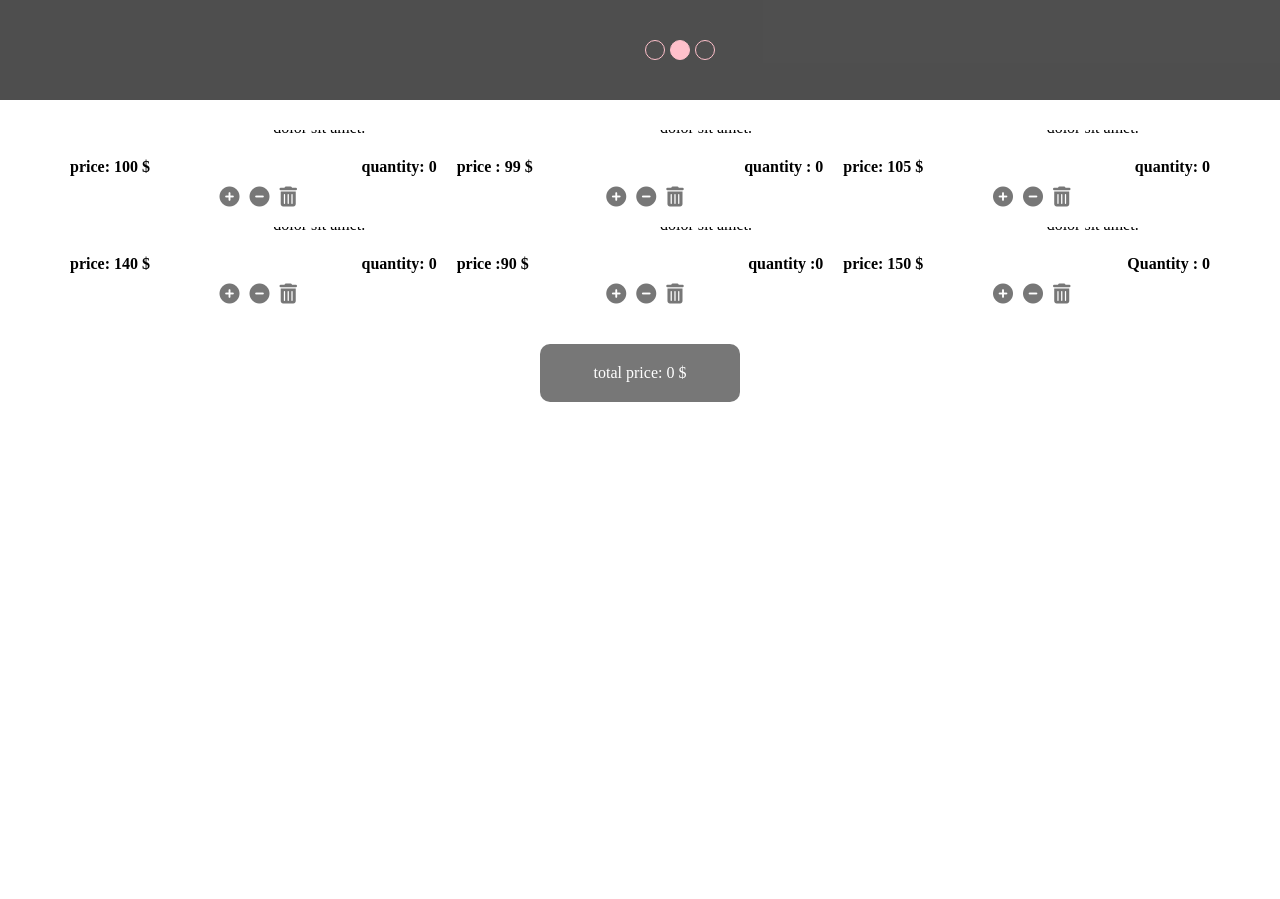
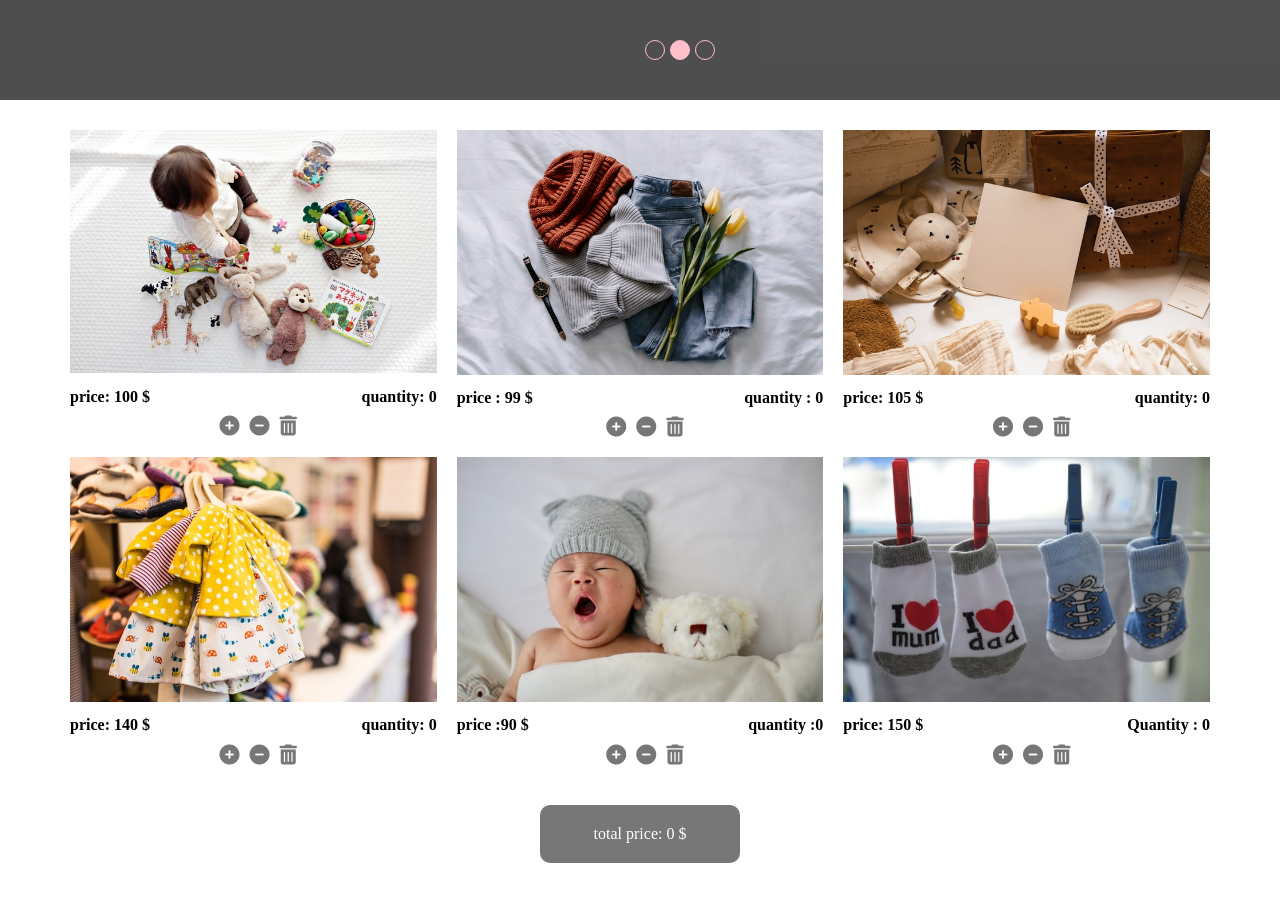
Before and after one commit to sana-arfaoui/shopping-cart, a plain HTML site: page index.html in a window 1280 px wide. Shown: the part 700-1599 px from the top of the page. Before the commit the page ends 1172 px from the top, so only its background shows below. Drawn offline with Linux system fonts and the light colour scheme; the site is published under a folder, as on GitHub Pages, so addresses that start at the root find nothing.

Commit message:
Update index.html

```diff
--- a/index.html
+++ b/index.html
@@ -76,7 +76,7 @@
     <div class="portfolio">
       <div class="container">
         <div class="box">
-          <img src="/images/baby1.jpg" alt="" />
+          <img src="images/baby1.jpg" alt="" />
           <div class="text">
             <div class="info">
               <h2>title</h2>
@@ -99,7 +99,7 @@
           </div>
         </div>
         <div class="box">
-          <img src="/images/baby5.jpg" alt="" />
+          <img src="images/baby5.jpg" alt="" />
 
           <div class="text">
             <div class="info">
@@ -122,7 +122,7 @@
           </div>
         </div>
         <div class="box">
-          <img src="/images/baby6.jpg" alt="" />
+          <img src="images/baby6.jpg" alt="" />
 
           <div class="text">
             <div class="info">
@@ -145,7 +145,7 @@
           </div>
         </div>
         <div class="box">
-          <img src="/images/baby2.jpg" alt="" />
+          <img src="images/baby2.jpg" alt="" />
 
           <div class="text">
             <div class="info">
@@ -168,7 +168,7 @@
           </div>
         </div>
         <div class="box">
-          <img src="/images/baby3.jpg" alt="" />
+          <img src="images/baby3.jpg" alt="" />
 
           <div class="text">
             <div class="info">
@@ -191,7 +191,7 @@
           </div>
         </div>
         <div class="box">
-          <img src="/images/baby4.jpg" alt="" />
+          <img src="images/baby4.jpg" alt="" />
 
           <div class="text">
             <div class="info">
```
